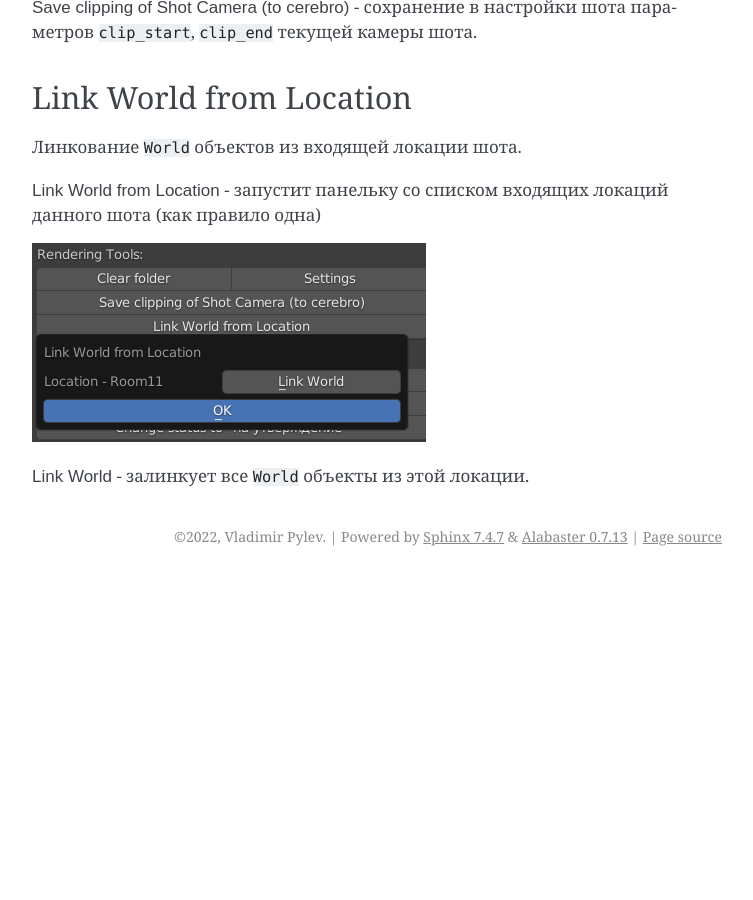
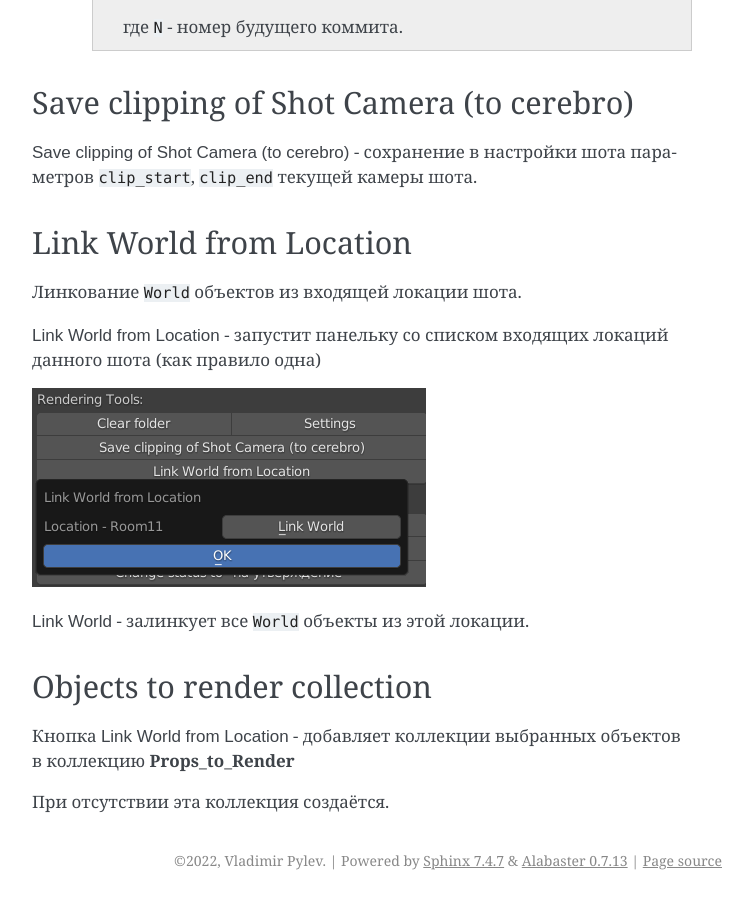
Before and after one commit to volodya-renderberg/cerebro-b3d-connect-manual, a Sphinx documentation site: the page built from docs/source/manual/work_panel/render_tools.rst, in a window 1280 px wide and 900 px high, scrolled down 1454 px. Shown: the whole window, without its empty margins (388-1141 px from the left). Built offline with Sphinx 7.4.7, drawn with Linux system fonts in a browser that asks for light colours; before the commit the page ends 2030 px from its top, so only the background shows below that; some of the changed text lies outside the part shown.

Commit message:
objects to render collection

```diff
--- a/docs/source/manual/work_panel/render_tools.rst
+++ b/docs/source/manual/work_panel/render_tools.rst
@@ -61,3 +61,13 @@
 .. image:: ../../_static/images/render_tools_link_world_from_location.png
 
 :guilabel:`Link World` - залинкует все ``World`` объекты из этой локации.
+
+
+.. _objects_to_render_collections:
+
+Objects to render collection
+------------------------------
+
+Кнопка :guilabel:`Link World from Location` - добавляет коллекции выбранных объектов в коллекцию **Props_to_Render**
+
+При отсутствии эта коллекция создаётся.
```
Also changed, not shown: docs/source/_static/images/render_tools.png.
